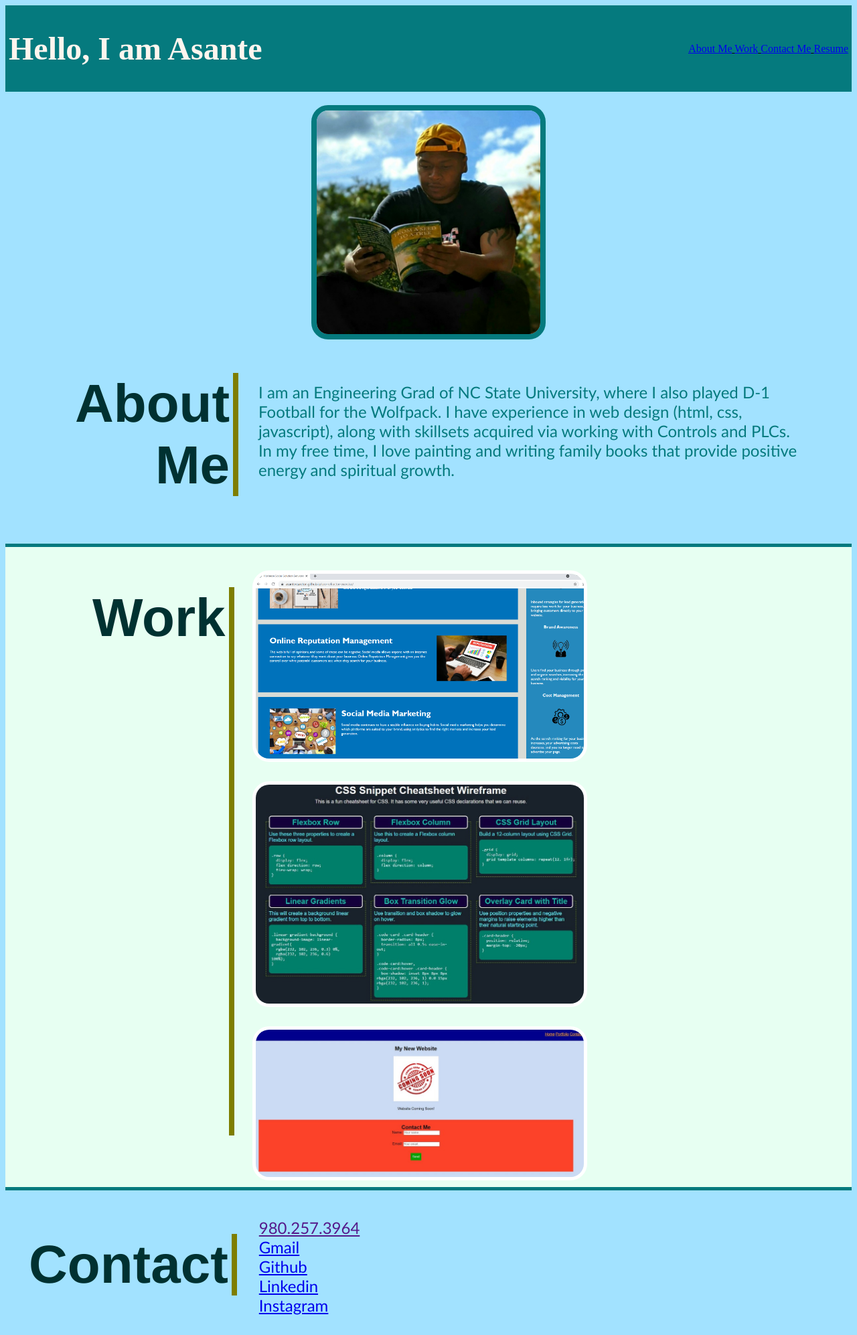
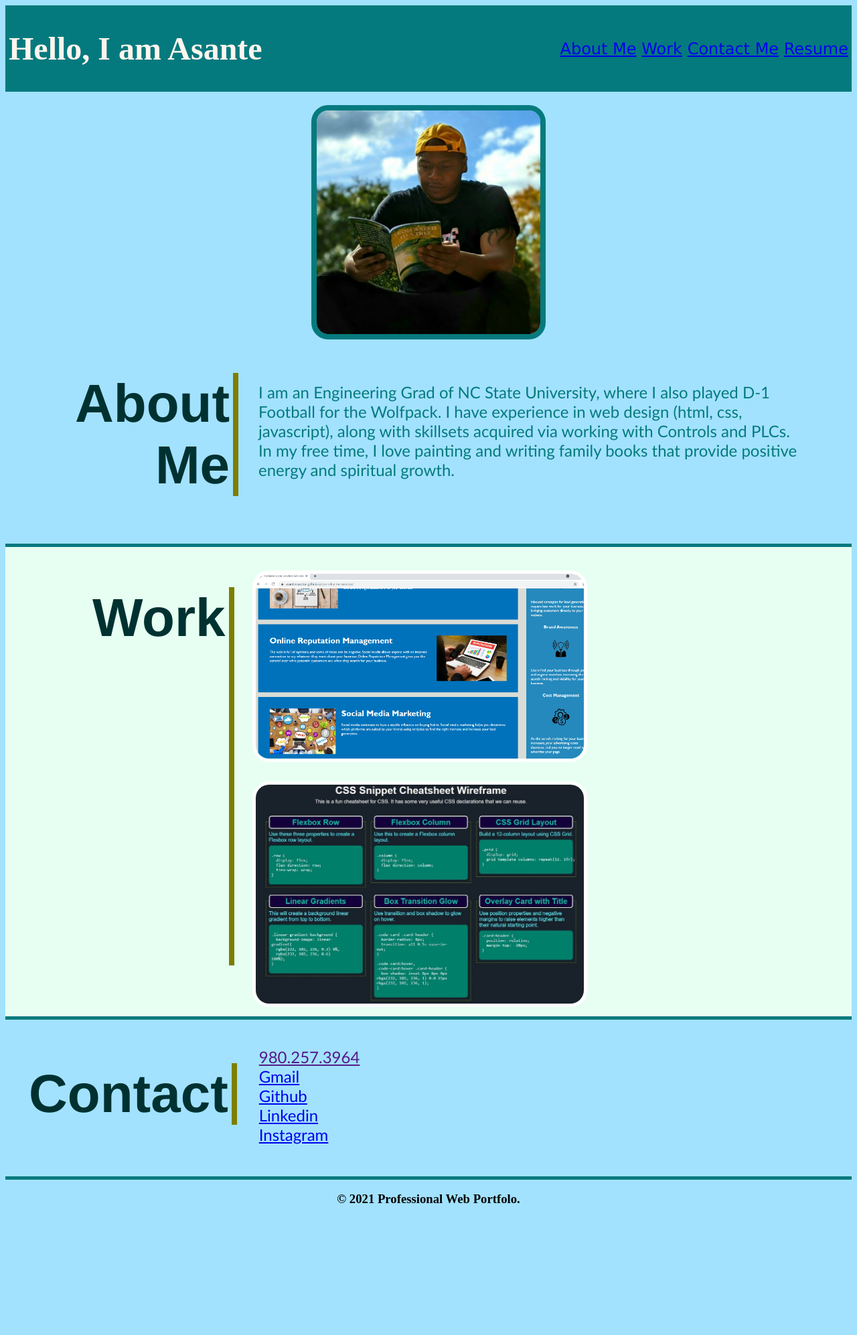
Before and after one commit to asantercureton/personal-portfolio, a plain HTML site: page index.html in a window 1280 px wide. Shown: the top 1994 px of the page at 67% size. After the commit the page ends 1821 px from the top, so only its background shows below. Drawn offline with Linux system fonts and the light colour scheme.

Commit message:
Updated html and CSS file

```diff
--- a/index.html
+++ b/index.html
@@ -19,7 +19,7 @@
                 <a href="#work">Work</a>
                 <a href="#contact-me">Contact Me</a>
                 <!-- link to my resume -->
-                <a href="#">Resume</a>
+                <a href="https://docs.google.com/document/d/1NuiyiejxRlxbLRRtyFnyfrwBkARIzggE/edit">Resume</a>
             </nav>
     </header>
 
@@ -65,20 +65,13 @@
                     />
                 </a>
                 </div>
-
-                <div>
-                    <img
-                    src="./images/contact-form-site.jpg" alt="Image of Project 3"
-                    width="500"
-                    />
-                    </div>
             </article>
         </section>
     </div>
 
         <!-- Contact Information -->
         <section id="contact-me" class="contact-me">
-                <h2>Contact</h2>
+            <h2>Contact</h2>
             <article>
                 <!-- links to social media -->
                 <div>
--- a/style.css
+++ b/style.css
@@ -21,7 +21,8 @@ header {
 
 
 header nav {
-    text-decoration: underline;
+    font-size: x-large;
+    font-family: 'Lucida Sans', 'Lucida Sans Regular', 'Lucida Grande', 'Lucida Sans Unicode', Geneva, Verdana, sans-serif;
 }
 
 
@@ -189,7 +190,7 @@ h2 {
 
 footer {
     text-align: center;
-    background-color: rgb(231, 255, 242);
+    /* background-color: rgb(231, 255, 242); */
 }
 
 
```
Also changed, not shown: images/ppw1.jpg (added), images/ppw2.jpg (added), 1 other file.
